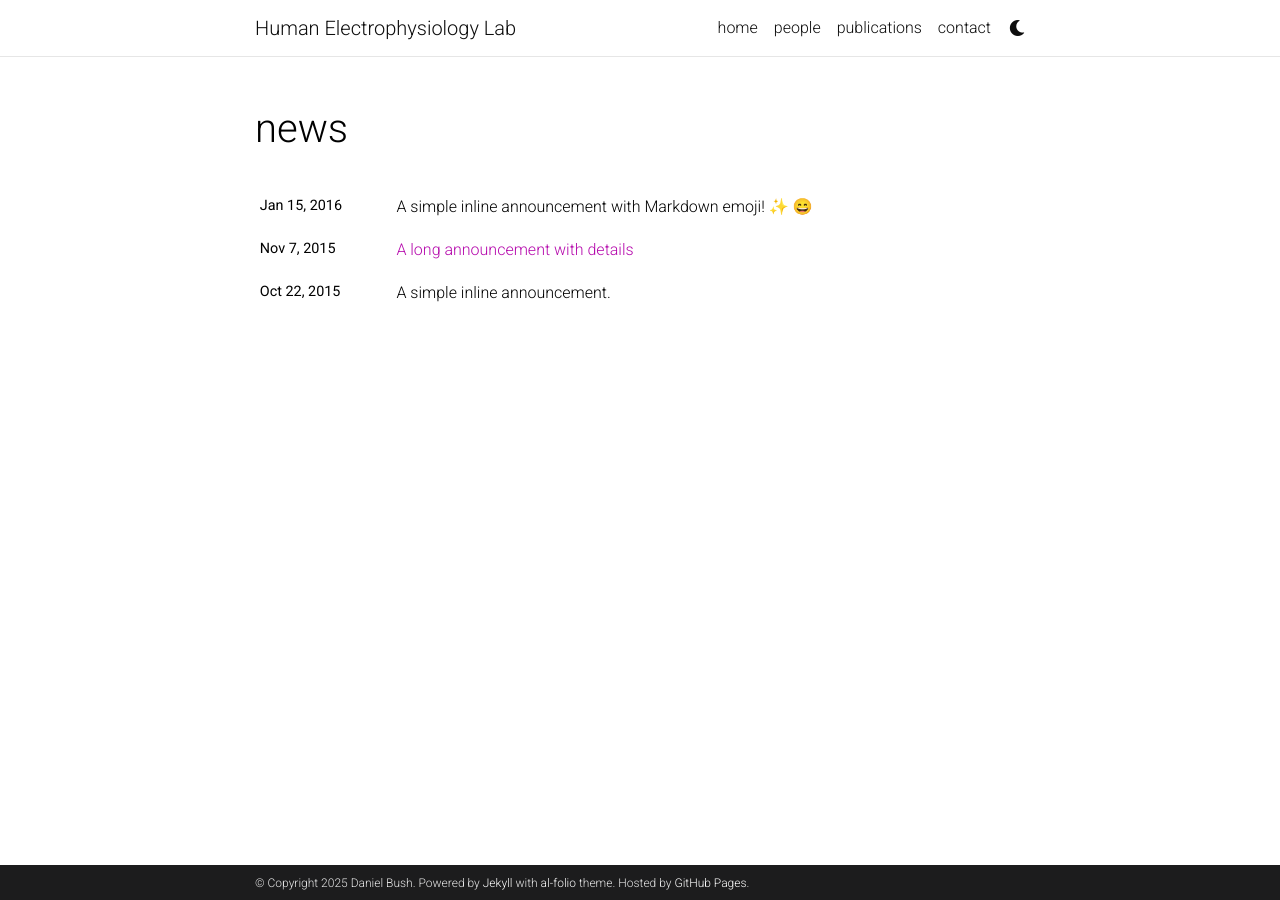
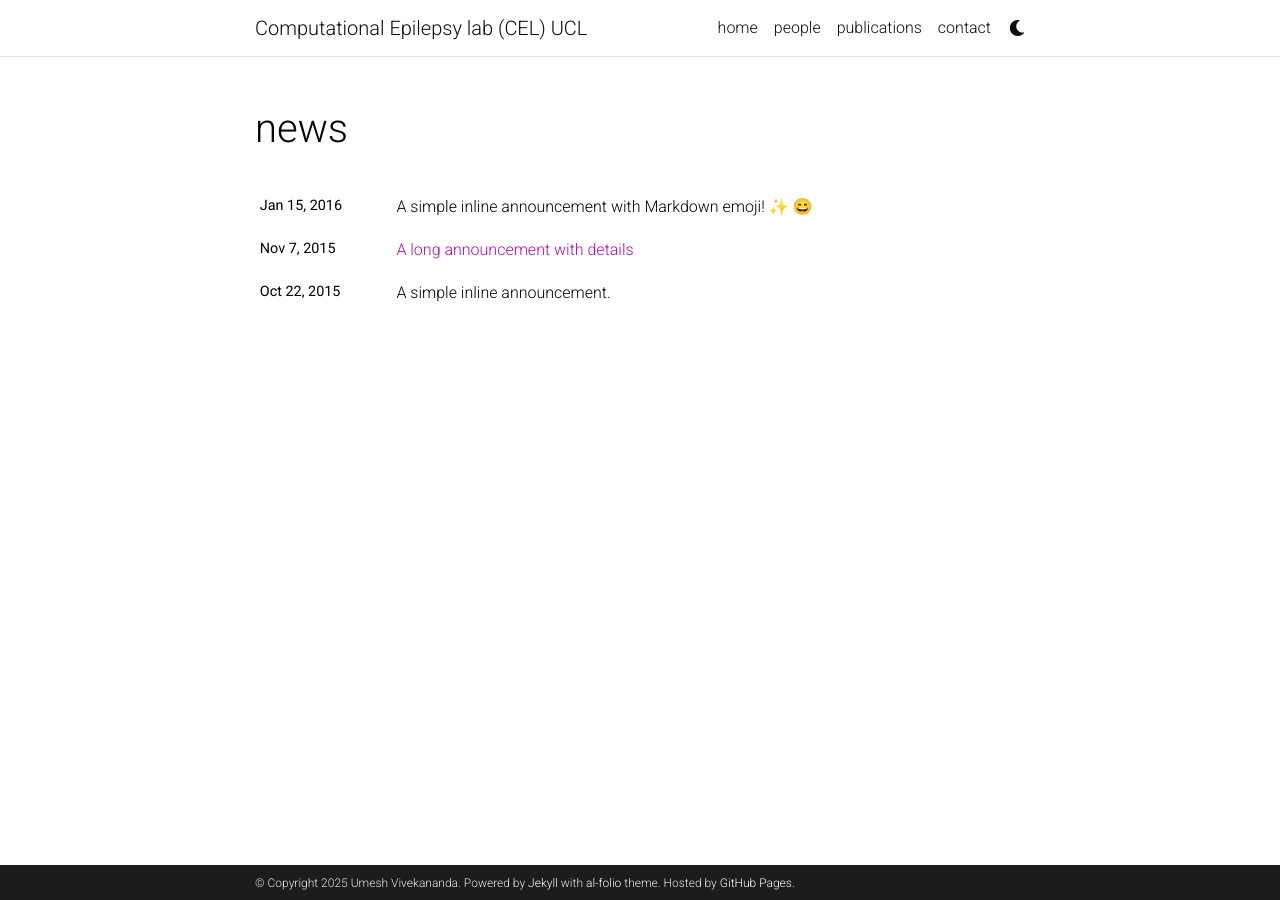
Before and after one commit to vivekanandalab-ucl/vivekanandalab-ucl.github.io, a Jekyll site: the page built from news.html, in a window 1280 px wide. Built offline with Jekyll 4.4.1, drawn with Linux system fonts in a browser that asks for light colours; emoji names are drawn with the system emoji font; comment, search, counter and statistics services are not loaded; a style sheet for code colours, icons or effects is not loaded.

Commit message:
Update _config.yml

```diff
--- a/_config.yml
+++ b/_config.yml
@@ -2,22 +2,22 @@
 # Site settings
 # -----------------------------------------------------------------------------
 
-title: Human Electrophysiology Lab # the website title (if blank, full name will be used instead)
-first_name: Daniel
+title: Computational Epilepsy lab (CEL) UCL # the website title (if blank, full name will be used instead)
+first_name: Umesh
 middle_name:
-last_name: Bush
-email: drdanielbush@gmail.com
+last_name: Vivekananda
+email: u.vivekananda@gmail.com
 description: > # the ">" symbol means to ignore newlines until "footer_text:"
-  Website of the UCL Human Electrophysiology Lab
+  Website of the UCL Computational Epilepsy Lab
 footer_text: >
   Powered by <a href="https://jekyllrb.com/" target="_blank">Jekyll</a> with <a href="https://github.com/alshedivat/al-folio">al-folio</a> theme.
   Hosted by <a href="https://pages.github.com/" target="_blank">GitHub Pages</a>.
-keywords: intracranial eeg, meg, hippocampus, memory, spatial cognition, oscillations, neural coding  # add your own keywords or leave empty
+keywords: epilepsy, intracranial eeg, meg, mood disorder, memory, # add your own keywords or leave empty
 
 lang: en # the language of your site (for example: en, fr, cn, ru, etc.)
 icon: ucl-human-ephys-lab.jpg # the emoji used as the favicon (alternatively, provide image name in /assets/img/)
 
-url: https://bushlab-ucl.github.io # the base hostname & protocol for your site
+url: https://vivekanandalab-ucl.github.io # the base hostname & protocol for your site
 baseurl: # the subpath of your site, e.g. /blog/
 last_updated: false # set to true if you want to display last updated in the footer
 impressum_path:  # set to path to include impressum link in the footer, use the same path as permalink in a page, helps to conform with EU GDPR
@@ -70,7 +70,7 @@ og_image: # The site-wide (default for all links) Open Graph preview image
 # Social integration
 # -----------------------------------------------------------------------------
 
-github_username: bushlab-ucl # your GitHub user name
+github_username: vivekanandalab-ucl # your GitHub user name
 gitlab_username: # your GitLab user name
 twitter_username: # your Twitter handle
 mastodon_username: # your mastodon instance+username in the format instance.tld/@username
@@ -109,7 +109,7 @@ contact_note: >
 # Analytics and search engine verification
 # -----------------------------------------------------------------------------
 
-google_analytics: G-YEVMJSHGNV # your Google Analytics measurement ID (format: G-XXXXXXXXXX)
+google_analytics: # your Google Analytics measurement ID (format: G-XXXXXXXXXX)
 panelbear_analytics:  # panelbear analytics site ID (format: XXXXXXXXX)
 
 google_site_verification:  # your google-site-verification ID (Google Search Console)
@@ -259,8 +259,8 @@ display_tags: ['formatting', 'images', 'links', 'math', 'code'] # this tags will
 
 scholar:
 
-  last_name: [Bush]
-  first_name: [Daniel, D.]
+  last_name: [Vivekananda]
+  first_name: [Umesh]
 
   style: apa
   locale: en
```
